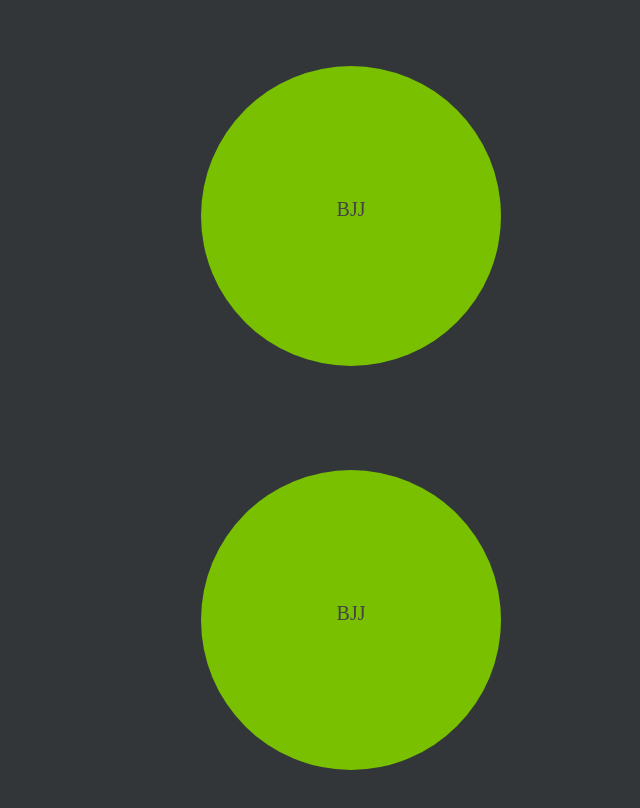
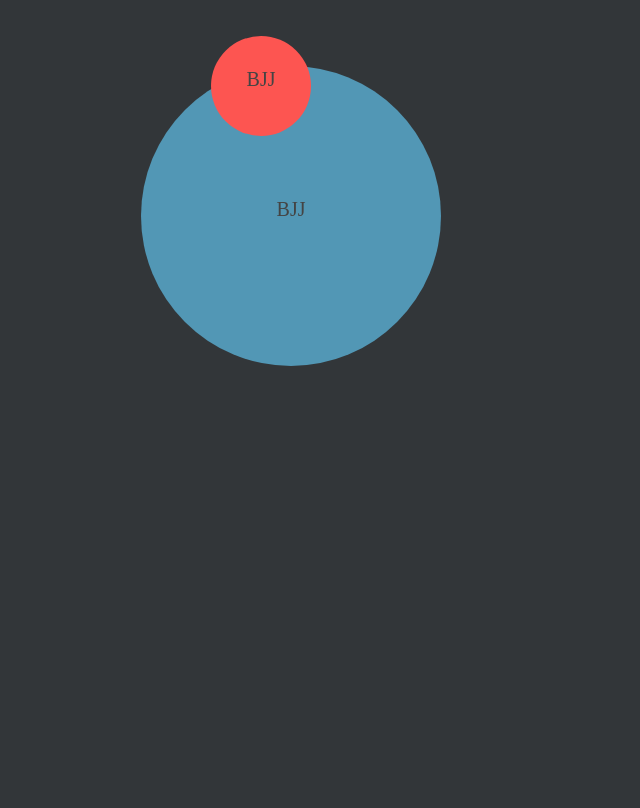
Before and after one commit to danhje/infographic-resume, an Angular app: page / in a window 1280 px wide. Shown: the top 808 px of the page, without its empty margins (9-649 px from the left). Built offline with nearby package versions, Linux system fonts and the light colour scheme.

Commit message:
Gave hobby components absolute position

```diff
--- a/package.json
+++ b/package.json
@@ -28,9 +28,10 @@
     "@angular/cli": "~8.2.0",
     "@angular/compiler-cli": "~8.2.0",
     "@angular/language-service": "~8.2.0",
-    "@types/node": "~8.9.4",
     "@types/jasmine": "~3.3.8",
     "@types/jasminewd2": "~2.0.3",
+    "@types/node": "~8.9.4",
+    "angular-cli-ghpages": "^0.6.0",
     "codelyzer": "^5.0.0",
     "jasmine-core": "~3.4.0",
     "jasmine-spec-reporter": "~4.2.1",
--- /dev/null
+++ b/src/app/hobbies/hobbies.component.css
@@ -0,0 +1,11 @@
+.hobby {
+  position: absolute;
+}
+
+#first-hobby {
+  left: 100px;
+}
+
+#second-hobby {
+  left: 200px;
+}
--- a/src/app/hobbies/hobbies.component.html
+++ b/src/app/hobbies/hobbies.component.html
@@ -1,15 +1,19 @@
 <app-hobby
+  id="first-hobby"
+  class="hobby"
   [restingRadius]="150"
   [highlightRadius]="200"
   [animationDuration]="100"
+  [color]="'#5297b5'"
   [label]="'BJJ'"
 ></app-hobby>
 
-<br>
-
 <app-hobby
-  [restingRadius]="150"
-  [highlightRadius]="200"
+  id="second-hobby"
+  class="hobby"
+  [restingRadius]="50"
+  [highlightRadius]="70"
   [animationDuration]="100"
+  [color]="'#fd5551'"
   [label]="'BJJ'"
 ></app-hobby>
--- a/src/app/hobbies/hobbies.component.ts
+++ b/src/app/hobbies/hobbies.component.ts
@@ -2,7 +2,8 @@ import { Component } from '@angular/core';
 
 @Component({
   selector: 'app-hobbies',
-  templateUrl: './hobbies.component.html'
+  templateUrl: './hobbies.component.html',
+  styleUrls: ['./hobbies.component.css']
 })
 export class HobbiesComponent {
 
```
Also changed, not shown: 30 other files (tests, documents, lock files or other folders).
